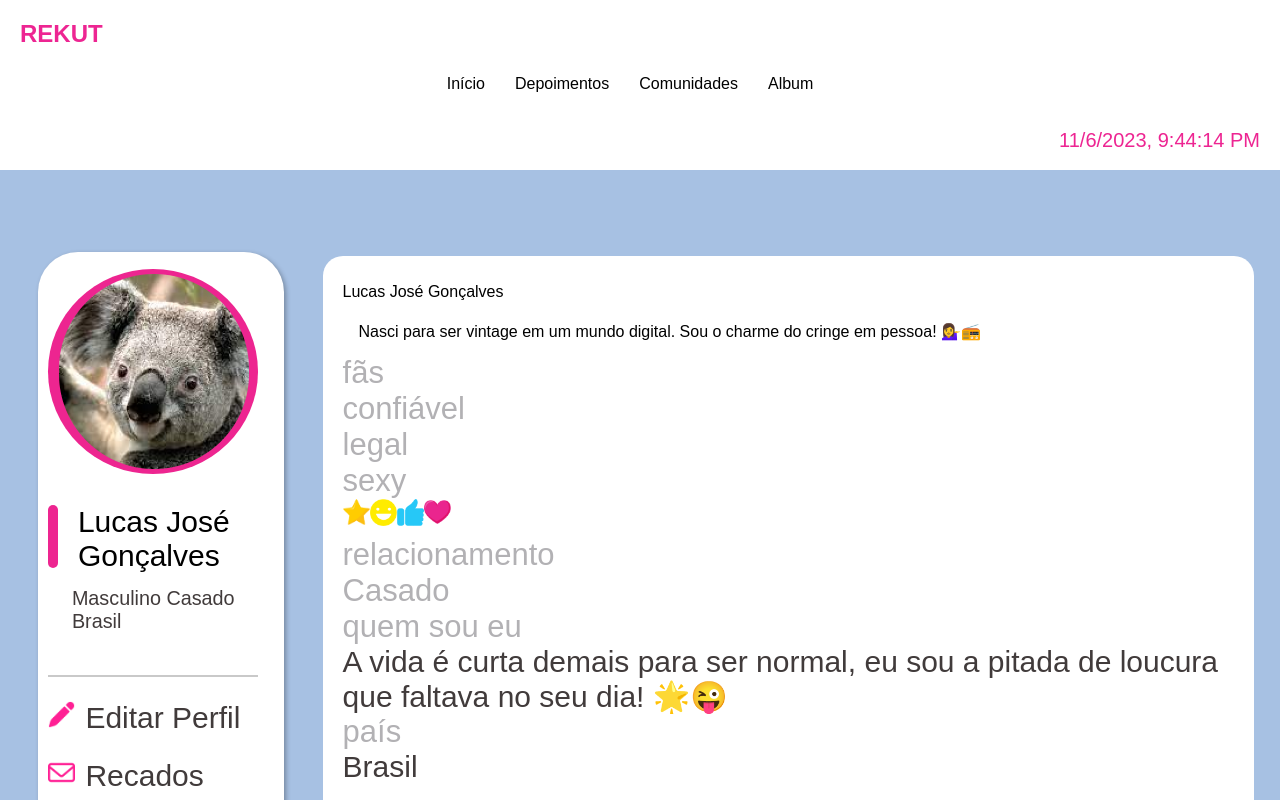
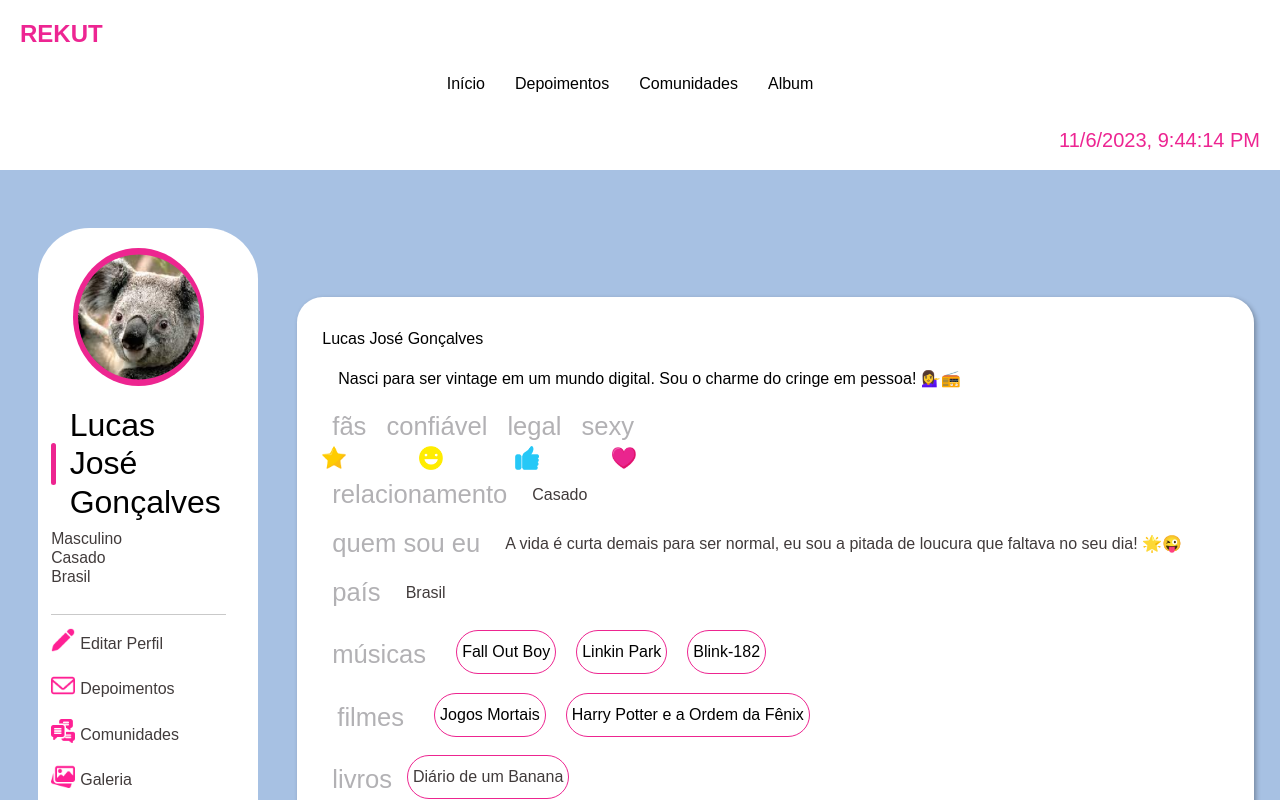
Before and after one commit to juliafclima/trabalho-react-grupo2, a React (Vite) app in the folder trabalho-react-g2/: page / in a window 1280 px wide. Shown: the top 800 px of the page. Built offline with nearby package versions, Linux system fonts and the light colour scheme.

Commit message:
build: perfil com os links

```diff
--- a/trabalho-react-g2/src/pages/Perfil/index.jsx
+++ b/trabalho-react-g2/src/pages/Perfil/index.jsx
@@ -2,8 +2,10 @@ import React from 'react';
 import './style.css';
 import Header from '../../components/Header';
 import Footer from '../../components/Footer';
+import { Link } from 'react-router-dom';
 
-const Perfil = () => (
+const Perfil = () => {
+    return (
         <>
             <Header />
             <div className="principal">
@@ -22,12 +24,11 @@ const Perfil = () => (
                                     </div>
                                     <div className="div-nome-perfil">
                                         <div className="barra-rosa"></div>
-                                    <a href="https://www.rekut.com" style={{ textDecoration: 'none' }}>
-                                        <div className="nome-bio">Lucas José Gonçalves</div>
-                                    </a>
+                                        <a href="#" className="nome-bio">Lucas José Gonçalves</a>
                                     </div>
                                     <div className="letrinhas-cinzas">
-                                    Masculino Casado
+                                        Masculino
+                                        <br /> Casado
                                         <br />
                                         Brasil
                                     </div>
@@ -39,9 +40,7 @@ const Perfil = () => (
                                             className="lapis"
                                             alt="Editar perfil"
                                         />
-                                    <a href="https://www.rekut.com" style={{ textDecoration: 'none' }}>
-                                        <div className="editar-perfil">Editar Perfil</div>
-                                    </a>
+                                        <a href="#" className="editar-perfil">Editar Perfil</a>
                                     </div>
                                     <div className="div-do-recado">
                                         <img
@@ -50,9 +49,16 @@ const Perfil = () => (
                                             className="recado"
                                             alt="Recados"
                                         />
-                                    <a href="https://www.rekut.com" style={{ textDecoration: 'none' }}>
-                                        <div className="recados">Recados</div>
-                                    </a>
+                                        <Link className="editar-perfil" to='/depoimentos'>Depoimentos</Link>
+                                    </div>
+                                    <div className="div-depoimento">
+                                        <img
+                                            loading="lazy"
+                                            src="src/assets/img/perfil/depoimentos.png"
+                                            className="dep"
+                                            alt="Depoimentos"
+                                        />
+                                        <Link className="editar-perfil" to='/comunidade'>Comunidades</Link>
                                     </div>
                                     <div className="div-da-galeria">
                                         <img
@@ -61,18 +67,7 @@ const Perfil = () => (
                                             className="galery"
                                             alt="Galeria"
                                         />
-                                    <a href="https://www.rekut.com" style={{ textDecoration: 'none' }}>
-                                        <div className="galeria">Galeria</div>
-                                    </a>
-                                </div>
-                                <div className="div-depoimento">
-                                    <img
-                                        loading="lazy"
-                                        src="src/assets/img/perfil/depoimentos.png"
-                                        className="dep"
-                                        alt="Depoimentos"
-                                    />
-                                    <div className="galeria">Depoimentos</div>
+                                        <Link className="editar-perfil" to='/album'>Galeria</Link>
                                     </div>
                                 </div>
                             </div>
@@ -135,13 +130,13 @@ const Perfil = () => (
                                     <div className="div-interesses-musicas">
                                         <div className="musicas">músicas</div>
                                         <div className="banda-1">Fall Out Boy</div>
-                                    <div className="banda-2">Linkin Park</div>
-                                    <div className="banda-3">Blink-182</div>
+                                        <div className="banda-1">Linkin Park</div>
+                                        <div className="banda-1">Blink-182</div>
                                     </div>
                                     <div className="div-interesses-filmes">
                                         <div className="filmes">filmes</div>
                                         <div className="filme1">Jogos Mortais</div>
-                                    <div className="filme2">Harry Potter e a Ordem da Fênix</div>
+                                        <div className="filme1">Harry Potter e a Ordem da Fênix</div>
                                     </div>
                                     <div className="div-interesses-livro">
                                         <div className="livros">livros</div>
@@ -156,4 +151,6 @@ const Perfil = () => (
             <Footer />
         </>
     );
+};
+
 export default Perfil;
--- a/trabalho-react-g2/src/pages/Perfil/style.css
+++ b/trabalho-react-g2/src/pages/Perfil/style.css
@@ -3,6 +3,7 @@
     flex-direction: row;
     gap: 2vw;
     align-items: center;
+    justify-content: space-around;
     padding: 2vw;
 }
 
@@ -10,6 +11,9 @@
     .pai {
         flex-direction: column;
         gap: 1.5vw;
+        width: 80%;
+        align-items: center;
+        justify-content: center;
         padding: 2vw;
     }
 }
@@ -17,7 +21,6 @@
 .coluas-esquerda {
     display: flex;
     flex-direction: column;
-    line-height: normal;
     width: 20%;
     padding: 1vw;
 }
@@ -30,96 +33,61 @@
 
 .coluas-meio {
     background-color: white;
-    padding: 20px;
-    border-radius: 20px;
-    -webkit-border-radius: 20px;
-    -moz-border-radius: 20px;
-    -ms-border-radius: 20px;
-    -o-border-radius: 20px;
-}
-
-.div-orientacao-esquerda {
-    display: flex;
-    margin-top: 24px;
-    flex-direction: column;
-}
-
-@media (max-width: 991px) {
-    .div-orientacao-esquerda {
-        margin-top: 40px;
-    }
+    padding: 2vw;
+    border-radius: 2vw;
+    box-shadow: 2px 2px 5px 0px rgba(0, 0, 0, 0.3);
+    width: 100%;
 }
 
 .bio {
-    border-radius: 40px;
+    border-radius: 4vw;
     background-color: #fff;
-    align-self: stretch;
     display: flex;
     flex-direction: column;
-    padding: 17px 26px 102px 10px;
-    box-shadow: 2px 2px 5px 0px rgba(0, 0, 0, 0.3);
-}
-
-@media (max-width: 991px) {
-    .bio {
-        margin-top: 40px;
-        padding: 0 20px 100px;
-    }
-}
-
-.borda-rosa {
-    border-radius: 50%;
-    background-color: #ed2590;
-    align-self: stretch;
-    display: flex;
-    flex-direction: column;
-    padding: 5px 3px 5px 4px;
+    padding: 1.5vw 2.5vw 8vw 1vw;
 }
 
 .img-perfil {
-    aspect-ratio: 1.04;
-    object-fit: contain;
-    width: 100%;
+    width: 70%;
+    border-radius: 50%;
+    background-color: #ed2590;
+    display: flex;
+    padding: 0.5vw 0.3vw 0.5vw 0.4vw;
+    margin: auto;
 }
 
 .div-nome-perfil {
-    align-self: stretch;
     display: flex;
-    margin-top: 31px;
-    align-items: flex-start;
-    justify-content: space-between;
-    gap: 20px;
+    margin-top: 1.55vw;
+    align-items: center;
+    justify-content: center;
+    gap: 1.04vw;
 }
 
 .barra-rosa {
-    border-radius: 40px;
+    border-radius: 4vw;
     background-color: #ed2590;
-    align-self: stretch;
-    display: flex;
-    width: 16px;
-    height: 63px;
-    flex-direction: column;
+    width: 0.83vw;
+    height: 3.29vw;
 }
 
 .nome-bio {
     color: #000;
-    align-self: center;
-    font: 400 30px Adamina, sans-serif;
+    font: 400 2.5vw/1.2 'Adamina', sans-serif;
+    text-decoration: none;
 }
 
 .letrinhas-cinzas {
     color: #413b3b;
-    align-self: center;
-    margin-top: 14px;
-    max-width: 429px;
-    font: 400 19.8px Adamina, sans-serif;
+    margin-top: 0.72vw;
+    max-width: 25.72vw;
+    font: 400 1.23vw/1.2 'Adamina', sans-serif;
 }
 
 .linha-cinza {
     background-color: #c9c9c9;
-    align-self: stretch;
-    margin-top: 42px;
-    height: 2px;
+    margin-top: 2.08vw;
+    height: 0.1vw;
 }
 
 .div-do-editar-perfil,
@@ -129,11 +97,23 @@
 .div-interesses-musicas,
 .div-interesses-filmes,
 .div-interesses-livro {
-    align-self: start;
     display: flex;
     align-items: flex-start;
-    gap: 10px;
-    margin-top: 24px;
+    font-size: 16px;
+    margin-top: 1.04vw;
+}
+
+.banda-1,
+.filme1,
+.livro1 {
+    margin-left: 20px;
+    border: 1px solid #ed2590;
+    padding: 5px;
+    border-radius: 30px;
+    -webkit-border-radius: 30px;
+    -moz-border-radius: 30px;
+    -ms-border-radius: 30px;
+    -o-border-radius: 30px;
 }
 
 .lapis,
@@ -144,11 +124,9 @@
 .smile,
 .like,
 .love {
-    aspect-ratio: 1;
+    width: 1.88vw;
+    height: 1.88vw;
     object-fit: contain;
-    width: 27px;
-    overflow: hidden;
-    align-self: start;
 }
 
 .editar-perfil,
@@ -162,17 +140,17 @@
 .filmes,
 .livro1 {
     color: #413b3b;
-    align-self: start;
-    font: 400 30px Arial, sans-serif;
+    text-decoration: none;
+    margin-left: 5px;
 }
 
 .barra-cinza {
+    border-radius: 4vw;
+    background-color: #e3eaf2;
+    height: 5vh;
     display: flex;
     align-items: center;
     justify-content: center;
-    border-radius: 20px;
-    background-color: #e3eaf2;
-    height: 5vh;
 }
 
 .frase-pensamento {
@@ -183,6 +161,7 @@
     align-items: center;
     padding: 14px 40px 14px 16px;
     font: 400 100% Arial, sans-serif;
+    word-wrap: break-word;
 }
 
 .fa,
@@ -191,12 +170,39 @@
 .sexy,
 .musicas,
 .relacionamento-cinza,
-.casado,
 .quem-sou-eu-cinza,
 .pais-cinza,
 .filmes,
 .livros {
     color: #b2b1b4;
-    align-self: stretch;
-    font: 400 31px Arial, sans-serif;
+    font: 400 2vw 'Arial', sans-serif;
+    padding-left: 15px;
+    padding: 10px;
 }
+
+.div-letrinhas-cinzas-cima {
+    display: flex;
+    flex-direction: row;
+    order: -1;
+    margin-bottom: 20px;
+}
+
+.div-icones {
+    display: flex;
+    gap: 8%;
+    margin-top: -25px;
+}
+
+.div-orientacao-meio {
+    display: flex;
+    flex-direction: column;
+}
+
+.relacionamento,
+.quem-sou-eu,
+.pais,
+.linha-cinza-perfil {
+    display: flex;
+    align-items: center;
+    gap: 10px;
+}
```
Lines whose indentation alone changed are shown as unchanged.
